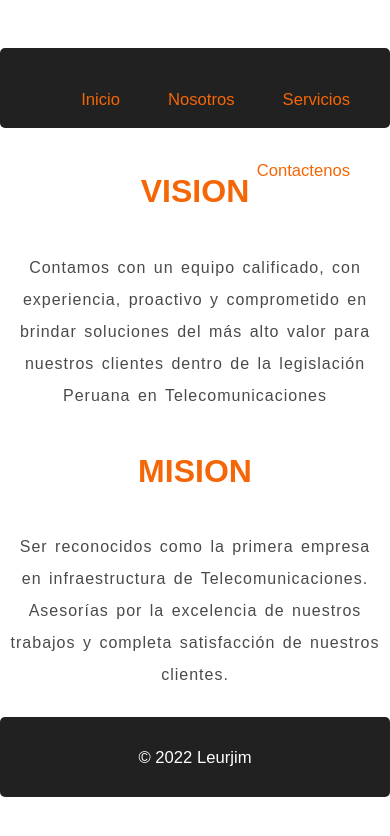
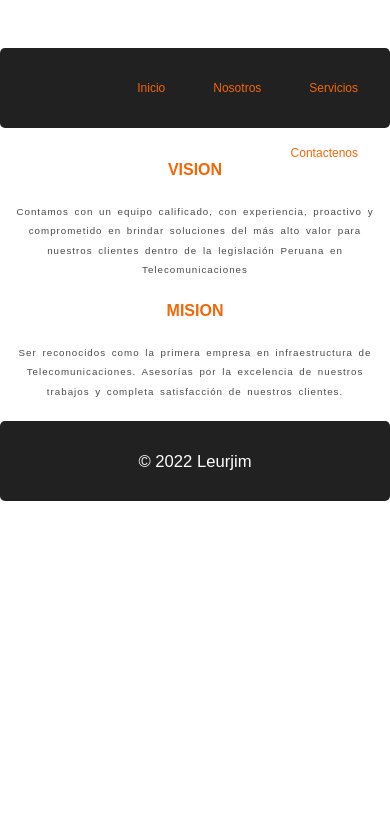
Before and after one commit to leurjim/siemetel, a Gatsby site: page /about in a window 390 px wide. Built offline with nearby package versions, Linux system fonts and the light colour scheme; Gatsby itself is replaced by a stand-in of ours.

Commit message:
probando responsive

```diff
--- a/src/styles/about.module.css
+++ b/src/styles/about.module.css
@@ -8,7 +8,7 @@
 .encabezado {
 	color: var(--orange);
 	font-family: var(--rosario);
-	font-size: 2rem;
+	font-size: clamp(1rem, 2.5vw, 2rem);
 	font-weight: bold;
 	text-align: center;
 	align-self: center;
@@ -17,7 +17,7 @@
 .mision {
 	color: var(--gray);
 	font-family: var(--sans);
-	font-size: 1rem;
+	font-size: clamp(0.5rem, 2.5vw, 1rem);
 	line-height: 2;
 	text-align: center;
 	letter-spacing: 1px;
--- a/src/styles/index.module.css
+++ b/src/styles/index.module.css
@@ -21,7 +21,7 @@
 }
 
 .b h1 {
-	font-size: 2rem;
+	font-size: clamp(1rem, 2.5vw, 2rem);
 	font-weight: bold;
 	text-align: center;
 	margin: 0 auto;
@@ -39,7 +39,7 @@
 }
 
 .decla {
-	font-size: 1rem;
+	font-size: clamp(0.5rem, 2.5vw, 1rem);
 	font-weight: normal;
 	color: var(--gray);
 	text-align: center;
--- a/src/styles/layout.module.css
+++ b/src/styles/layout.module.css
@@ -41,7 +41,7 @@
 nav {
 	font-family: var(--rosario);
 	font-size: 80%;
-	padding: 1rem;
+	padding: 0.5rem;
 }
 
 nav ul {
@@ -55,6 +55,12 @@ nav ul {
 	gap: 2rem;
 }
 
+@media (max-width: 500px) {
+	nav {
+		font-size: 0.75rem;
+	}
+}
+
 .wrapper {
 	margin: 3rem auto;
 	max-width: 800px;
--- a/src/styles/servicios.module.css
+++ b/src/styles/servicios.module.css
@@ -24,7 +24,7 @@
 .serv {
 	color: var(--orange);
 	font-family: var(--rosario);
-	font-size: 2rem;
+	font-size: clamp(1rem, 2.5vw, 2rem);
 	font-weight: bold;
 	text-align: left;
 }
@@ -32,7 +32,7 @@
 .list {
 	color: var(--gray);
 	font-family: var(--sans);
-	font-size: 1rem;
+	font-size: clamp(0.5rem, 2.5vw, 1rem);
 	line-height: 2;
 	text-align: left;
 	letter-spacing: 1px;
```
